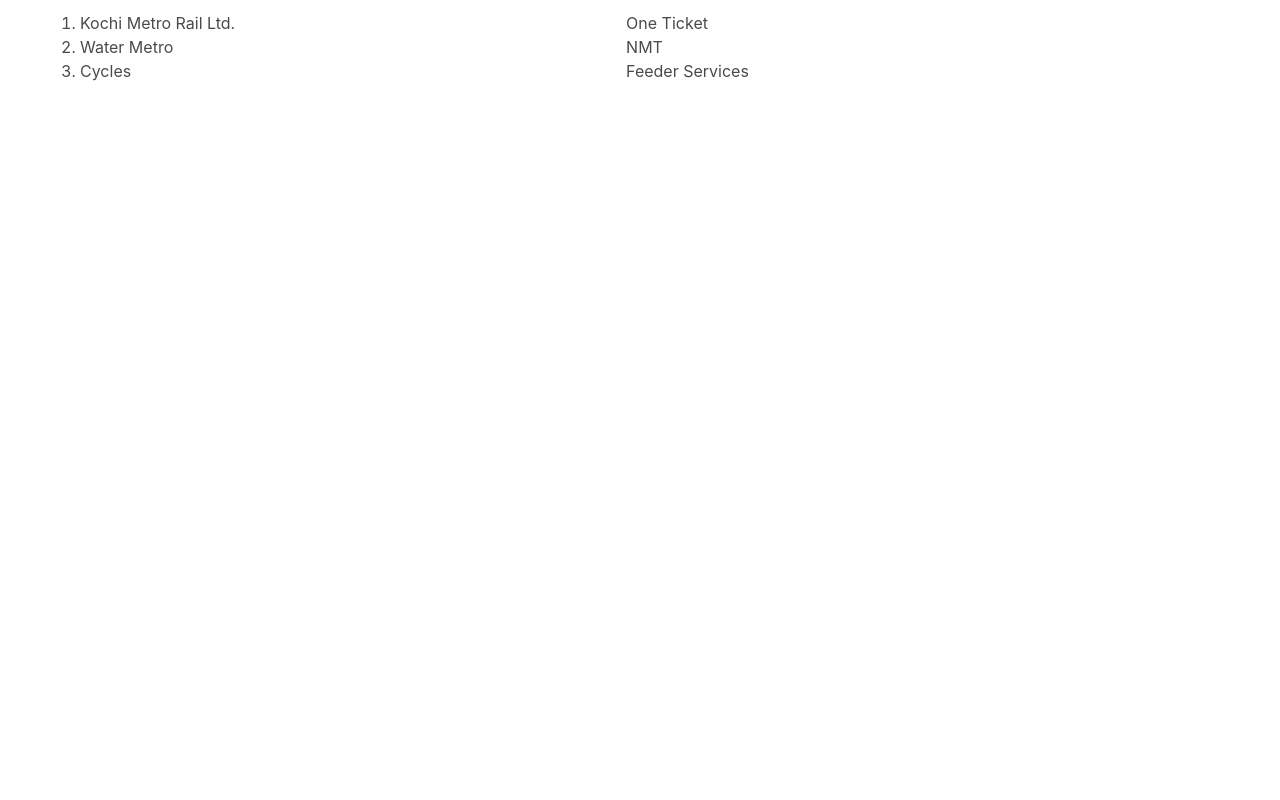
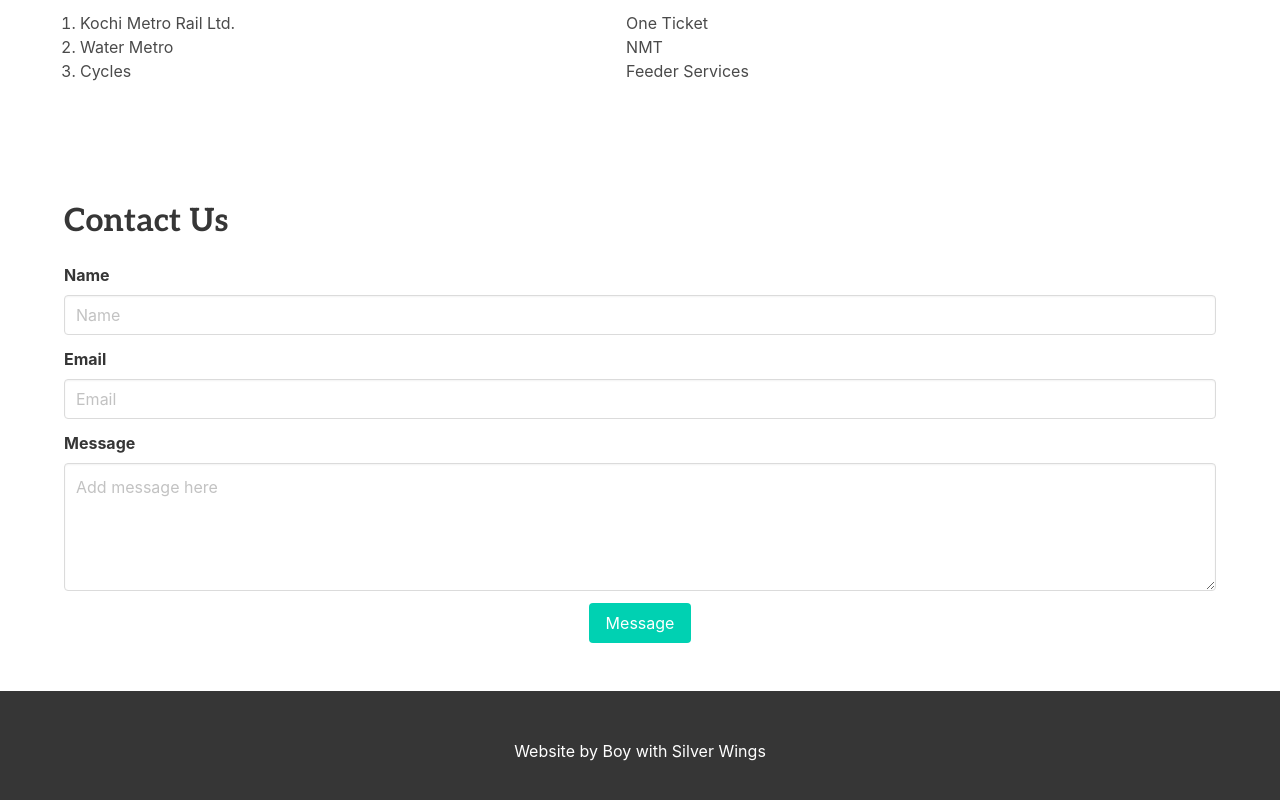
Before and after one commit to agneym/metro-workshop-app, a React (Create React App) app in the folder app/: page / in a window 1280 px wide. Shown: the part 444-1244 px from the top of the page. Before the commit the page ends 800 px from the top, so only its background shows below. Built offline with nearby package versions, Linux system fonts and the light colour scheme.

Commit message:
setup contact us section

```diff
--- a/app/src/components/Home.js
+++ b/app/src/components/Home.js
@@ -29,6 +29,42 @@
           </ul>
         </div>
       </section>
+      <form className="section">
+        <div className="container">
+          <h2 className="title">Contact Us</h2>
+          <div className="field">
+            <label className="label">Name</label>
+            <div className="control">
+              <input className="input" type="text" placeholder="Name" />
+            </div>
+          </div>
+          <div className="field">
+            <label className="label">Email</label>
+            <div className="control">
+              <input className="input" type="email" placeholder="Email" />
+            </div>
+          </div>
+          <div className="field">
+            <label className="label">Message</label>
+            <div className="control">
+              <textarea
+                className="textarea"
+                placeholder="Add message here"
+              ></textarea>
+            </div>
+          </div>
+          <div className="field">
+            <div className="control has-text-centered">
+              <button className="button is-primary">Message</button>
+            </div>
+          </div>
+        </div>
+      </form>
+      <footer className="footer has-background-dark has-text-white">
+        <div className="content has-text-centered">
+          <p>Website by Boy with Silver Wings</p>
+        </div>
+      </footer>
     </main>
   );
 }
```
